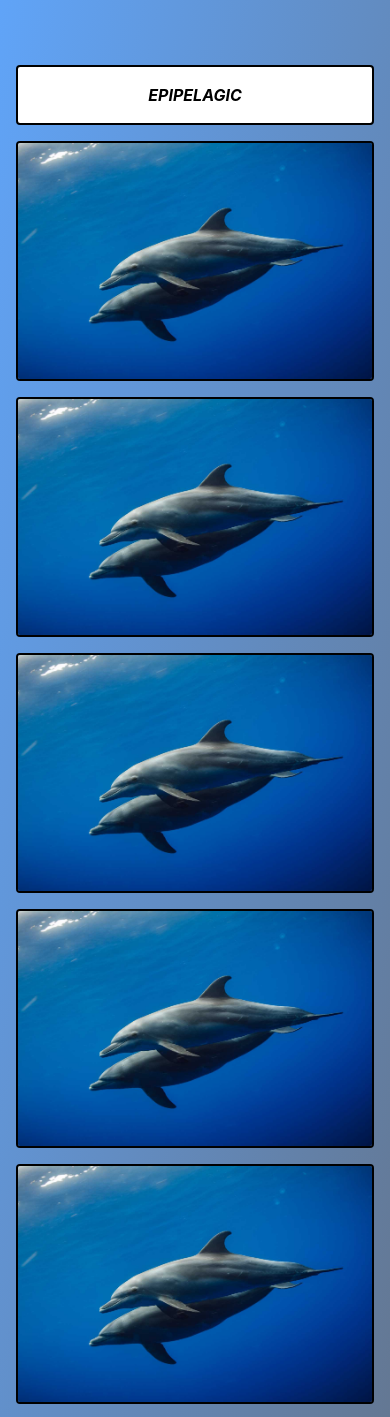
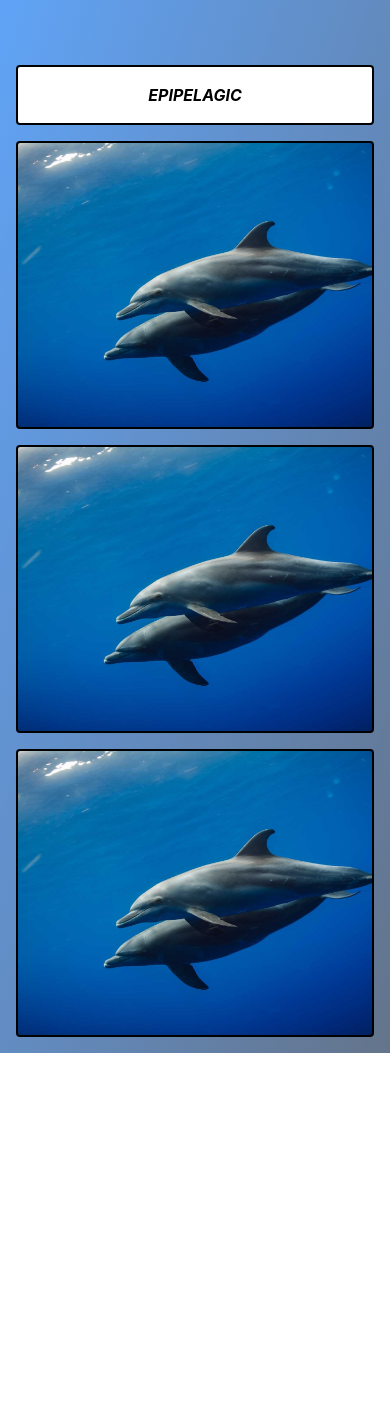
Before and after one commit to DatabasePlaymaker/deeper, a website: page index.html in a window 390 px wide. Shown: the part 79-1496 px from the top of the page. After the commit the page ends 1132 px from the top, so only its background shows below. Drawn offline with Linux system fonts and the light colour scheme.

Commit message:
hover-card

```diff
--- a/index.html
+++ b/index.html
@@ -99,38 +99,75 @@
         </h1>
         <div class="flex flex-wrap">
           <div class="w-full md:flex md:gap-4">
-            <img
-              src="dist/img/dolphine.jpg"
-              alt=""
-              class="w-full border-2 border-black rounded mb-4"
-            />
-            <img
-              src="dist/img/dolphine.jpg"
-              alt=""
-              class="w-full border-2 border-black rounded mb-4"
-            />
-            <img
-              src="dist/img/dolphine.jpg"
-              alt=""
-              class="w-full border-2 border-black rounded mb-4"
-            />
-          </div>
-          <div class="w-full md:flex md:gap-4">
-            <img
-              src="dist/img/dolphine.jpg"
-              alt=""
-              class="w-full border-2 border-black rounded mb-4"
-            />
-            <img
-              src="dist/img/dolphine.jpg"
-              alt=""
-              class="w-full border-2 border-black rounded mb-4"
-            />
-            <img
-              src="dist/img/dolphine.jpg"
-              alt=""
-              class="w-full border-2 border-black rounded mb-4"
-            />
+            <a
+              href=""
+              class="w-full h-72 relative group block bg-slate-600 bg-cover mb-4 overflow-hidden border-2 border-black rounded"
+              style="background-image: url('dist/img/dolphine.jpg')"
+            >
+              <div
+                class="absolute inset-0 bg-black bg-opacity-0 group-hover:bg-opacity-50 transition duration-300 ease-in-out"
+              ></div>
+              <div
+                class="absolute inset-0 flex flex-col items-center justify-center p-4"
+              >
+                <h3
+                  class="text-white text-2xl font-bold mb-2 transform opacity-0 group-hover:opacity-100 group-hover:-translate-y-2 transition duration-300 ease-in-out"
+                >
+                  Service 1
+                </h3>
+                <p
+                  class="text-white text-center opacity-0 group-hover:opacity-100 transition duration-300 ease-in-out"
+                >
+                  Short description of Service 1
+                </p>
+              </div>
+            </a>
+            <a
+              href=""
+              class="w-full h-72 relative group block bg-slate-600 bg-cover mb-4 overflow-hidden border-2 border-black rounded"
+              style="background-image: url('dist/img/dolphine.jpg')"
+            >
+              <div
+                class="absolute inset-0 bg-black bg-opacity-0 group-hover:bg-opacity-50 transition duration-300 ease-in-out"
+              ></div>
+              <div
+                class="absolute inset-0 flex flex-col items-center justify-center p-4"
+              >
+                <h3
+                  class="text-white text-2xl font-bold mb-2 transform opacity-0 group-hover:opacity-100 group-hover:-translate-y-2 transition duration-300 ease-in-out"
+                >
+                  Service 1
+                </h3>
+                <p
+                  class="text-white text-center opacity-0 group-hover:opacity-100 transition duration-300 ease-in-out"
+                >
+                  Short description of Service 1
+                </p>
+              </div>
+            </a>
+            <a
+              href=""
+              class="w-full h-72 relative group block bg-slate-600 bg-cover mb-4 overflow-hidden border-2 border-black rounded"
+              style="background-image: url('dist/img/dolphine.jpg')"
+            >
+              <div
+                class="absolute inset-0 bg-black bg-opacity-0 group-hover:bg-opacity-50 transition duration-300 ease-in-out"
+              ></div>
+              <div
+                class="absolute inset-0 flex flex-col items-center justify-center p-4"
+              >
+                <h3
+                  class="text-white text-2xl font-bold mb-2 transform opacity-0 group-hover:opacity-100 group-hover:-translate-y-2 transition duration-300 ease-in-out"
+                >
+                  Service 1
+                </h3>
+                <p
+                  class="text-white text-center opacity-0 group-hover:opacity-100 transition duration-300 ease-in-out"
+                >
+                  Short description of Service 1
+                </p>
+              </div>
+            </a>
           </div>
         </div>
       </div>
```
Also changed, not shown: dist/output.css.
